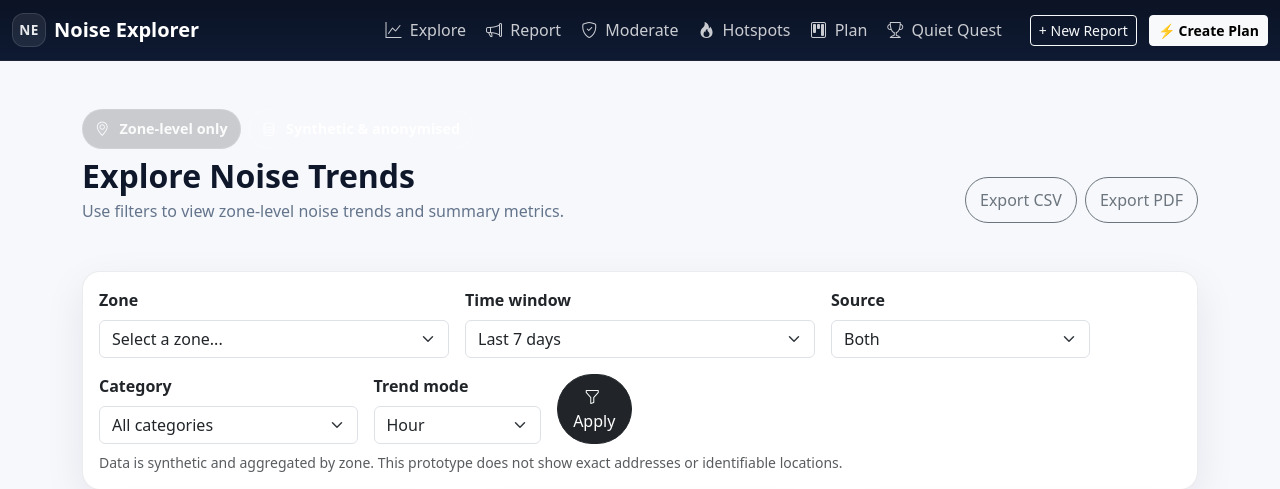
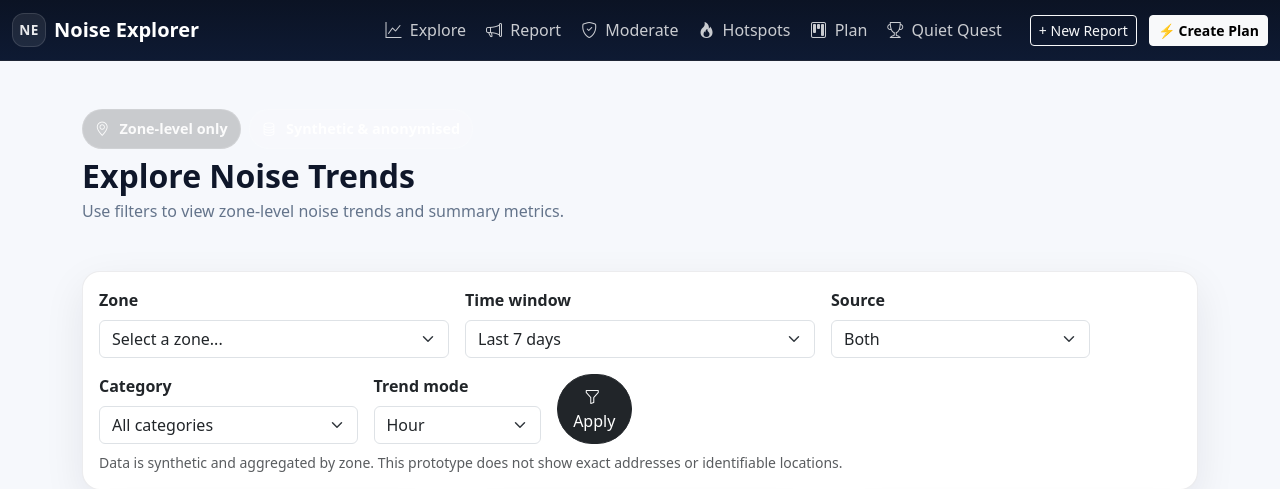
Before and after one commit to JMann-jman/COM2020-Team-Project, a Flask app: page /explore in a window 1280 px wide. Shown: the top 489 px of the page. Run offline with Flask 3, Linux system fonts and the light colour scheme.

Commit message:
Removed export buttons from explore page

```diff
--- a/noise_pollution_app_frontend/templates/explore.html
+++ b/noise_pollution_app_frontend/templates/explore.html
@@ -14,10 +14,7 @@
       <p class="muted mb-0">Use filters to view zone-level noise trends and summary metrics.</p>
     </div>
 
-    <div class="d-flex gap-2">
-      <button class="btn btn-outline-secondary btn-pill" id="exportCsvBtn" type="button">Export CSV</button>
-      <button class="btn btn-outline-secondary btn-pill" id="exportPdfBtn" type="button">Export PDF</button>
-    </div>
+
   </div>
 </header>
 
```
